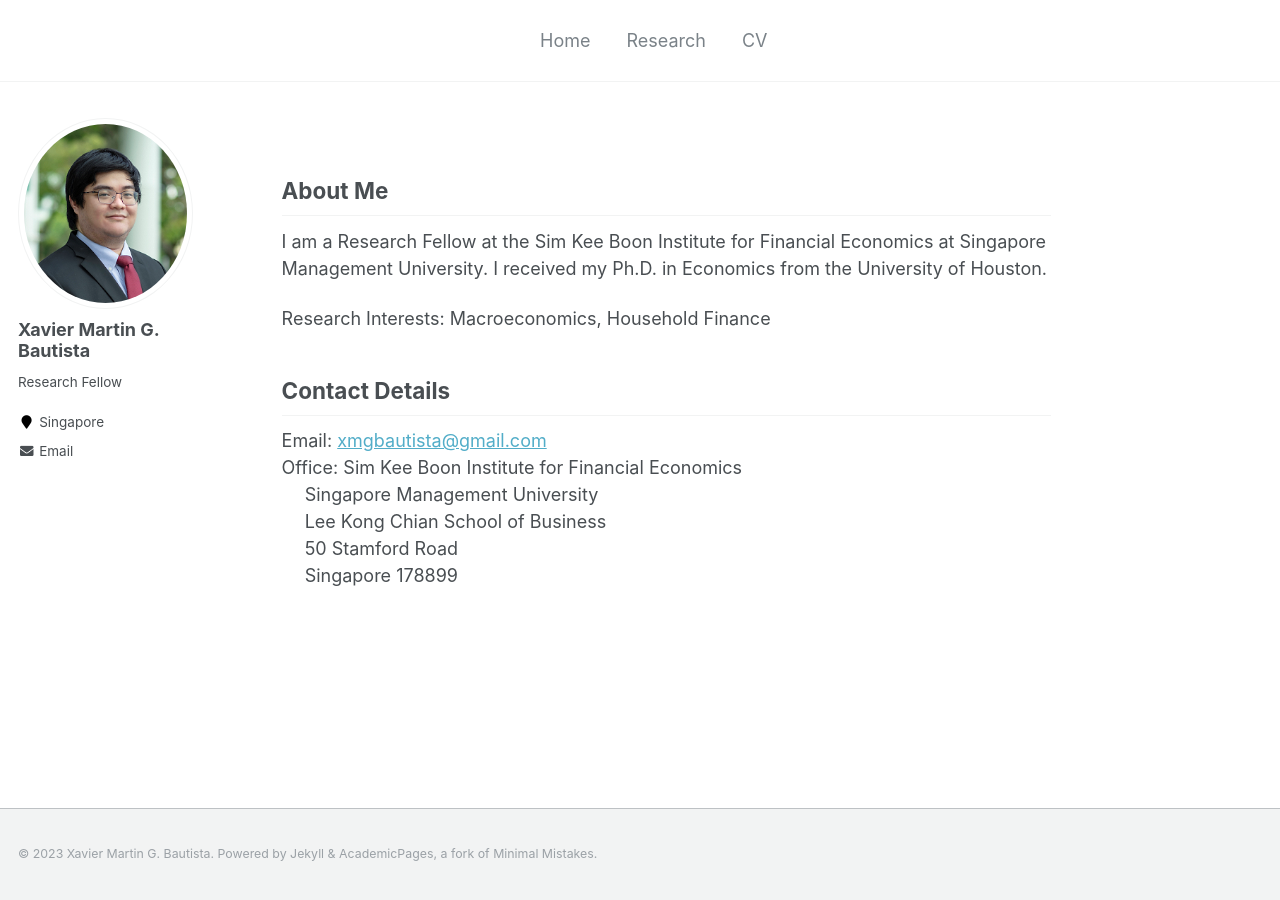
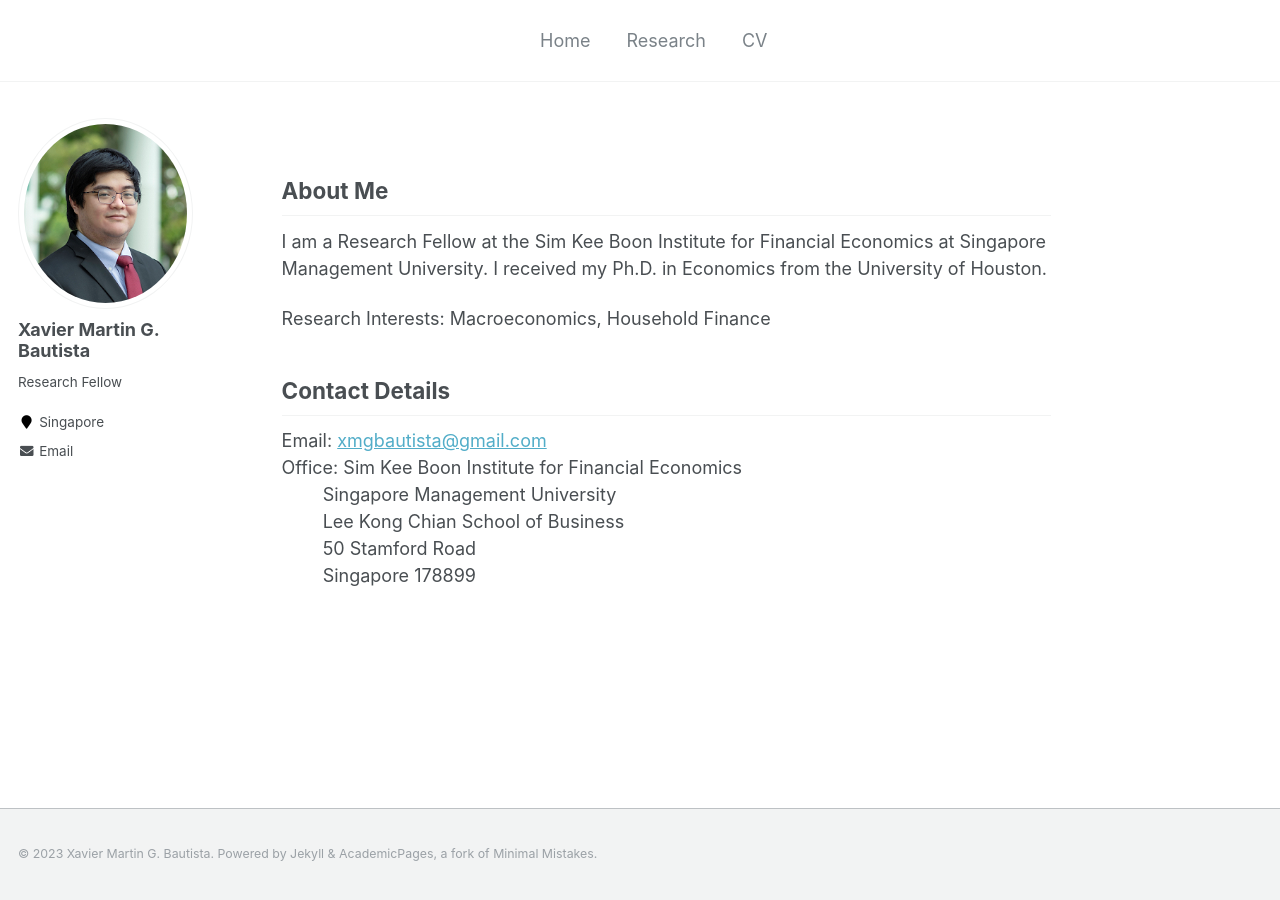
Before and after one commit to xmgbautista/xmgbautista.github.io, a Jekyll site: the page built from _pages/about.md, in a window 1280 px wide. Built offline with Jekyll 4.4.1, drawn with Linux system fonts in a browser that asks for light colours.

Commit message:
Update about.md

```diff
--- a/_pages/about.md
+++ b/_pages/about.md
@@ -18,21 +18,14 @@
 ## About Me
 
 I am a Research Fellow at the Sim Kee Boon Institute for Financial Economics at Singapore Management University. I received my Ph.D. in
-Economics from the University of Houston.
-<br>
+Economics from the University of Houston. <br>
 
-Research Interests: Macroeconomics, Household Finance
-<br>
+Research Interests: Macroeconomics, Household Finance <br>
 
 ## Contact Details
-Email: [xmgbautista@gmail.com](mailto:xmgbautista@gmail.com)
-<br>
-Office: Sim Kee Boon Institute for Financial Economics
-<br>
-	&emsp; Singapore Management University
-<br>
-	&emsp; Lee Kong Chian School of Business
-<br>
-	&emsp; 50 Stamford Road
-<br>
-	&emsp; Singapore 178899
+Email: [xmgbautista@gmail.com](mailto:xmgbautista@gmail.com) <br>
+Office: Sim Kee Boon Institute for Financial Economics <br>
+&emsp;&emsp; Singapore Management University <br>
+&emsp;&emsp; Lee Kong Chian School of Business <br>
+&emsp;&emsp; 50 Stamford Road <br>
+&emsp;&emsp; Singapore 178899
```
